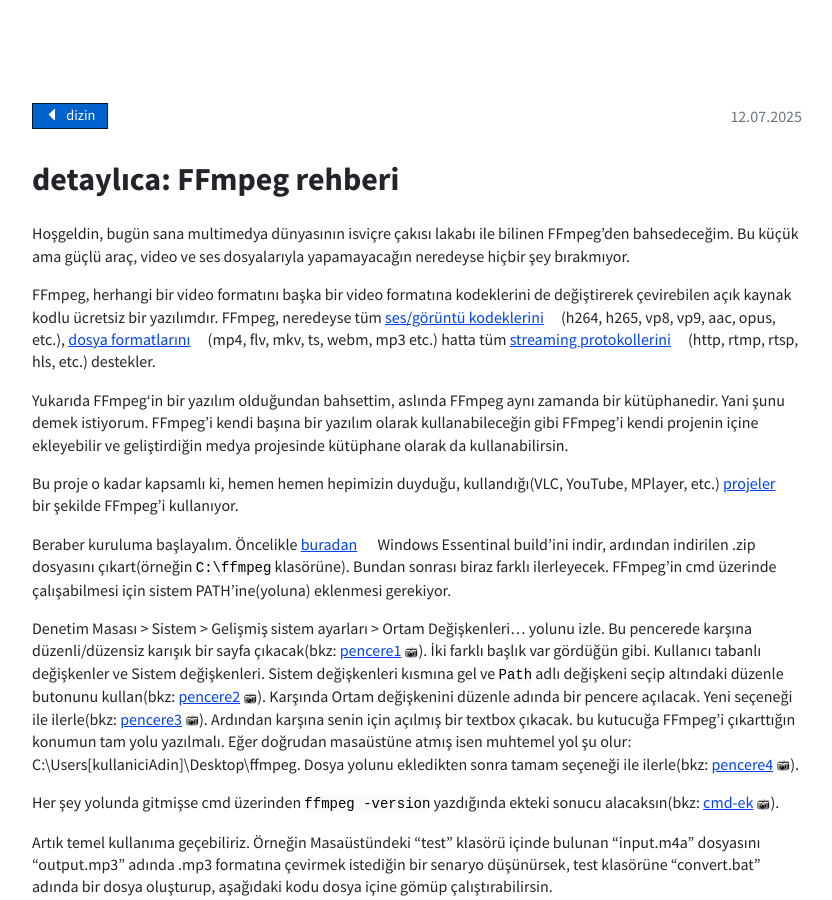
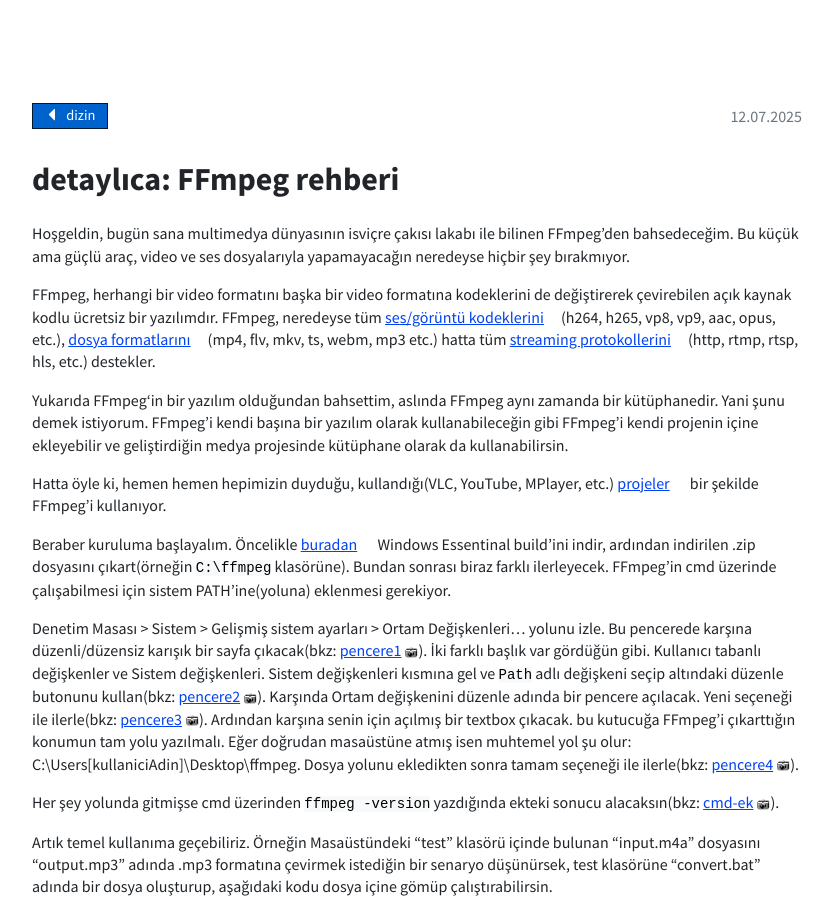
Before and after one commit to akakadir/akakadir.github.io, a Jekyll site: the page built from _posts/2025-07-12-giris8.md, in a window 1280 px wide and 900 px high. Shown: the whole window, without its empty margins (223-1055 px from the left). Built offline with Jekyll 4.4.1, drawn with Linux system fonts in a browser that asks for light colours.

Commit message:
Update 2025-07-12-giris8.md

```diff
--- a/_posts/2025-07-12-giris8.md
+++ b/_posts/2025-07-12-giris8.md
@@ -12,7 +12,7 @@
 
 Yukarıda FFmpeg‘in bir yazılım olduğundan bahsettim, aslında FFmpeg aynı zamanda bir kütüphanedir. Yani şunu demek istiyorum. FFmpeg’i kendi başına bir yazılım olarak kullanabileceğin gibi FFmpeg’i kendi projenin içine ekleyebilir ve geliştirdiğin medya projesinde kütüphane olarak da kullanabilirsin.
 
-Bu proje o kadar kapsamlı ki, hemen hemen hepimizin duyduğu, kullandığı(VLC, YouTube, MPlayer, etc.) [projeler](https://trac.ffmpeg.org/wiki/Projects) bir şekilde FFmpeg’i kullanıyor.
+Hatta öyle ki, hemen hemen hepimizin duyduğu, kullandığı(VLC, YouTube, MPlayer, etc.) [projeler](https://trac.ffmpeg.org/wiki/Projects) bir şekilde FFmpeg’i kullanıyor.
 
 Beraber kuruluma başlayalım. Öncelikle [buradan](https://www.gyan.dev/ffmpeg/builds/ffmpeg-git-essentials.7z) Windows Essentinal build'ini indir, ardından indirilen .zip dosyasını çıkart(örneğin `C:\ffmpeg` klasörüne). Bundan sonrası biraz farklı ilerleyecek. FFmpeg'in cmd üzerinde çalışabilmesi için sistem PATH'ine(yoluna) eklenmesi gerekiyor.
 
```
